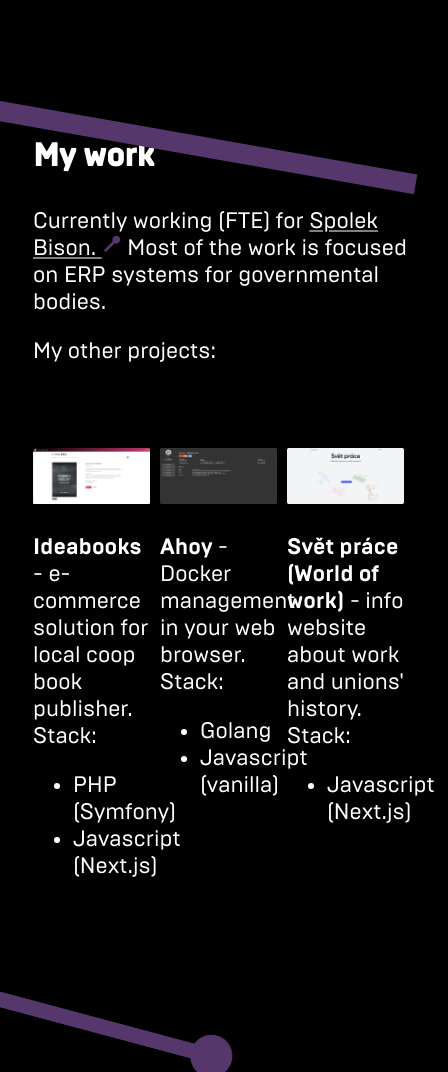
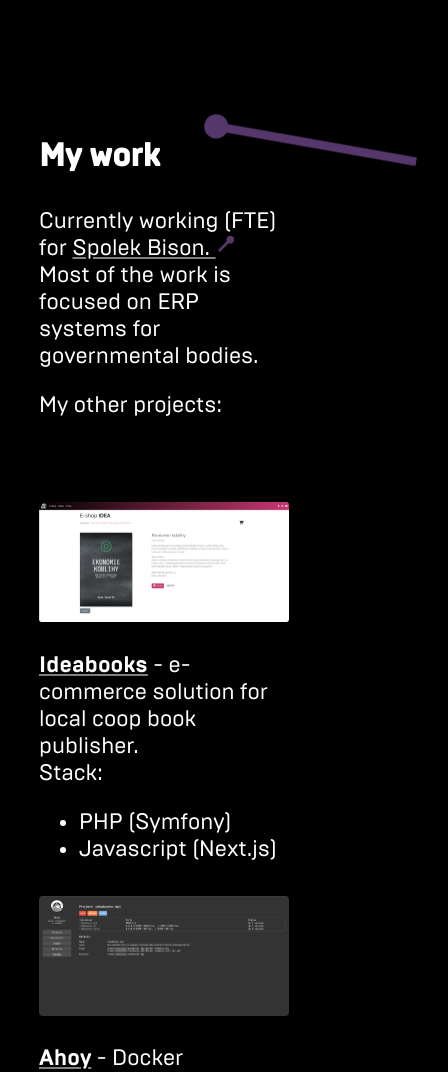
Before and after one commit to radim91/portfolio, a plain HTML site: page index.html in a window 390 px wide. Shown: the part 822-1894 px from the top of the page, 448 px wide, since content can reach past the window. Drawn offline with Linux system fonts and the light colour scheme; files whose address does not match are found by name.

Commit message:
mobile view

```diff
--- a/index.html
+++ b/index.html
@@ -55,7 +55,9 @@
                 </a>
             </div>
             <p>
-                <span class="bold">Ideabooks</span> - e-commerce solution for local coop book publisher.<br/>
+                <span class="bold">
+                        <a href="https://ideabooks.cz" target="_blank" rel="noopener noreferrer">Ideabooks</a>
+                </span> - e-commerce solution for local coop book publisher.<br/>
                 Stack:
                 <ul>
                     <li>PHP (Symfony)</li>
@@ -72,7 +74,9 @@
                 </a>
             </div>
             <p>
-                <span class="bold">Ahoy</span> - Docker management in your web browser.<br/>
+                <span class="bold">
+                    <a href="https://github.com/radim91/ahoy" target="_blank" rel="noopener noreferrer">Ahoy</a>
+                </span> - Docker management in your web browser.<br/>
                 Stack:
                 <ul>
                     <li>Golang</li>
@@ -89,7 +93,9 @@
                 </a>
             </div>
             <p>
-                <span class="bold">Svět práce (World of work)</span> - info website about work and unions' history.<br/>
+                <span class="bold">
+                        <a href="https://svet-prace.cz" target="_blank" rel="noopener noreferrer">Svět práce (World of work)</a>
+                </span> - info website about work and unions' history.<br/>
                 Stack:
                 <ul>
                     <li>Javascript (Next.js)</li>
--- a/styles.css
+++ b/styles.css
@@ -47,7 +47,7 @@ body {
 
 .container {
     display: flex;
-    width: 80vw;
+    width: 75vw;
     margin: 0 auto;
     flex-wrap: wrap;
 }
@@ -145,6 +145,10 @@ me-1 {
     right: -40px;
     transform: rotate(-160deg);
     opacity: 0;
+
+    img {
+        width: 100%;
+    }
 }
 
 .pong-stick {
@@ -183,7 +187,7 @@ me-1 {
 @media only screen and (max-width: 600px) {
 
     .container {
-        width: 100vw;
+        width: 80vw;
         padding: 25px;
     }
 
@@ -215,4 +219,20 @@ me-1 {
             width: 100px;
         }
     }
+
+    .w-30 {
+        width: 80%;
+    }
+    .work-header {
+        width: 80%;
+    }
+    .ping-stick {
+        position: absolute;
+        right: -40px;
+        transform: rotate(-160deg);
+        opacity: 0;
+    }
+    .ping-stick img {
+        width: 50% !important;
+    }
 }
```
